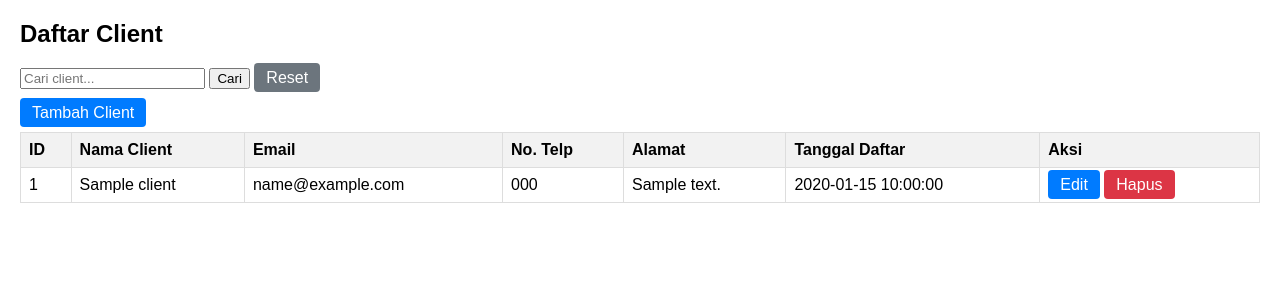
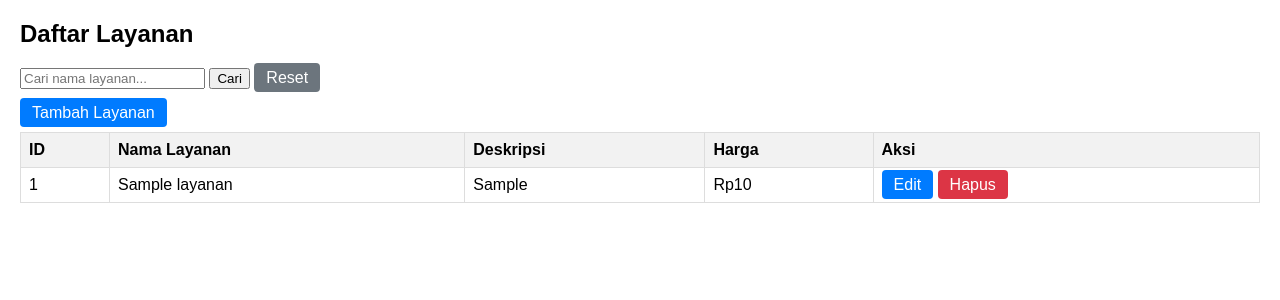
Before and after one commit to AmelyaSofia/project-web, a PHP site: page / in a window 1280 px wide. Shown: the top 300 px of the page. Run offline with PHP 8.4, Linux system fonts and the light colour scheme; tables that the repository leaves empty or names only in its code hold one stand-in row (values such as "Sample post").

Commit message:
layanan yaaa

```diff
--- /dev/null
+++ b/controller/layananController.php
@@ -0,0 +1,97 @@
+<?php
+include './model/layananModel.php';
+
+class ControllerLayanan {
+    private $model;
+
+    public function __construct() {
+        $this->model = new ModelLayanan();
+    }
+
+    public function handleRequest($fitur) {
+        $id_layanan = $_GET['id_layanan'] ?? null;
+
+        switch ($fitur) {
+            case 'tambah':
+                $this->addLayanan();
+                break;
+            case 'update':
+                if ($id_layanan) {
+                    $this->updateLayanan($id_layanan);
+                } else {
+                    header("Location: index.php?fitur=layanan");
+                }
+                break;
+            case 'hapus':
+                if ($id_layanan) {
+                    $this->deleteLayanan((int)$id_layanan);
+                } else {
+                    header("Location: index.php?fitur=layanan");
+                }
+                break;
+            default:
+                $this->listLayanans();
+                break;
+        }
+    }
+
+    public function addLayanan() {
+        if ($_SERVER['REQUEST_METHOD'] == 'POST') {
+            $nama_layanan = $_POST['nama_layanan'];
+            $deskripsi_layanan = $_POST['deskripsi_layanan'];
+            $harga_layanan = $_POST['harga_layanan'];
+
+            $berhasil = $this->model->addLayanan($nama_layanan, $deskripsi_layanan, $harga_layanan);
+            if ($berhasil) {
+                header("Location: index.php?fitur=list&message=Layanan berhasil ditambahkan");
+            } else {
+                header("Location: index.php?fitur=tambah&message=Gagal menambahkan Layanan");
+            }
+            exit;
+        } else {
+            include './view/layanan/layananAdd.php';
+        }
+    }
+
+    public function updateLayanan($id_layanan) {
+        if ($_SERVER['REQUEST_METHOD'] == 'POST') {
+            $nama_layanan = $_POST['nama_layanan'];
+            $deskripsi_layanan = $_POST['deskripsi_layanan'];
+            $harga_layanan = $_POST['harga_layanan'];
+
+            $terupdate = $this->model->updateLayanan($id_layanan, $nama_layanan, $deskripsi_layanan, $harga_layanan);
+            if ($terupdate) {
+                header("Location: index.php?fitur=list&message=Layanan berhasil diupdate");
+            } else {
+                header("Location: index.php?fitur=update&id_layanan=$id_layanan&message=Gagal mengupdate Layanan");
+            }
+            exit;
+        } else {
+            $layanan = $this->model->getLayananById($id_layanan);
+            if ($layanan) {
+                include './view/layanan/layananUpdate.php';
+            } else {
+                header("Location: index.php?fitur=layanan&message=Layanan tidak ditemukan");
+            }
+        }
+    }
+    public function deleteLayanan($id_layanan) {
+        $berhasil = $this->model->deleteLayanan($id_layanan);
+        if ($berhasil) {
+            header("Location: index.php?fitur=list&message=Layanan berhasil dihapus");
+        } else {
+            header("Location: index.php?fitur=layanan&message=Gagal menghapus Layanan");
+        }
+        exit;
+    }
+    public function listLayanans() {
+        $keyword = $_GET['search'] ?? null;
+        if ($keyword) {
+            $layanans = $this->model->searchLayanan($keyword);
+        } else {
+            $layanans = $this->model->getLayanans();
+        }
+        include './view/layanan/layananList.php';
+    }
+}
+?>
--- a/index.php
+++ b/index.php
@@ -1,17 +1,24 @@
 <?php
-$modul = $_GET['modul'] ?? 'client';
+$modul = $_GET['modul'] ?? 'layanan';
 $fitur = $_GET['fitur'] ?? 'list';
+// $id_layanan = $_GET['id_layanan'] ?? null;
 
 switch ($modul) {
-    case 'client':
-        include './controller/clientController.php';
-        $controller = new ControllerClient();
-        $controller->handleRequest($fitur);
-        break;
+    // case 'client':
+    //     include './controller/clientController.php';
+    //     $controller = new ControllerClient();
+    //     $controller->handleRequest($fitur);
+    //     break;
 
     // case 'admin':
     //     include './controller/adminController.php';
     //     $controller = new ControllerAdmin();
     //     $controller->handleRequest($fitur);
     //     break;
+
+    case 'layanan':
+        include './controller/layananController.php';
+        $controller = new ControllerLayanan();
+        $controller->handleRequest($fitur);
+        break;
 }
--- /dev/null
+++ b/model/layananModel.php
@@ -0,0 +1,69 @@
+<?php
+include './config/dbconnect.php';
+
+class ModelLayanan {
+    public function getLayanans() {
+        global $conn;
+        $sql = "SELECT * FROM layanan";
+        $result = mysqli_query($conn, $sql);
+
+        $layanans = [];
+        if ($result->num_rows > 0) {
+            while ($row = mysqli_fetch_assoc($result)) {
+                $layanans[] = $row;
+            }
+        }
+        return $layanans;
+    }
+    public function getLayananById($id_layanan) {
+        global $conn;
+        $sql = "SELECT * FROM layanan WHERE id_layanan = ?";
+        $stmt = $conn->prepare($sql);
+        $stmt->bind_param("i", $id_layanan);
+        $stmt->execute();
+        $result = $stmt->get_result();
+        return $result->fetch_assoc();
+    }
+    public function addLayanan($nama_layanan, $deskripsi_layanan, $harga_layanan) {
+        global $conn;
+        $sql = "INSERT INTO layanan (nama_layanan, deskripsi_layanan, harga_layanan) VALUES (?, ?, ?)";
+        $stmt = $conn->prepare($sql);
+        $stmt->bind_param("ssd", $nama_layanan, $deskripsi_layanan, $harga_layanan);
+        return $stmt->execute();
+    }
+    public function updateLayanan($id_layanan, $nama_layanan, $deskripsi_layanan, $harga_layanan) {
+        global $conn;
+        $sql = "UPDATE layanan SET nama_layanan = ?, deskripsi_layanan = ?, harga_layanan = ? WHERE id_layanan = ?";
+        $stmt = $conn->prepare($sql);
+        $stmt->bind_param("ssdi", $nama_layanan, $deskripsi_layanan, $harga_layanan, $id_layanan);
+        return $stmt->execute();
+    }
+    public function deleteLayanan($id_layanan) {
+        global $conn;
+        $sql = "DELETE FROM layanan WHERE id_layanan = ?";
+        $stmt = $conn->prepare($sql);
+        $stmt->bind_param("i", $id_layanan);
+        return $stmt->execute();
+    }
+    public function searchLayanan($keyword) {
+        global $conn;
+        $sql = "SELECT * FROM layanan WHERE nama_layanan LIKE ? OR deskripsi_layanan LIKE ?";
+        $stmt = $conn->prepare($sql);
+        $keyword = "%$keyword%";
+        $stmt->bind_param("ss", $keyword, $keyword);
+        $stmt->execute();
+        $result = $stmt->get_result();
+
+        $layanans = [];
+        if ($result->num_rows > 0) {
+            while ($row = mysqli_fetch_assoc($result)) {
+                $layanans[] = $row;
+            }
+        }
+        return $layanans;
+    }
+    public function getAllLayanans() {
+        return $this->getLayanans();
+    }
+}
+?>
--- /dev/null
+++ b/view/layanan/layananList.php
@@ -0,0 +1,68 @@
+<!DOCTYPE html>
+<html lang="id">
+<head>
+    <meta charset="UTF-8" />
+    <title>Daftar Layanan</title>
+    <style>
+        body { font-family: Arial, sans-serif; margin: 20px; }
+        table { border-collapse: collapse; width: 100%; margin-top: 10px; }
+        th, td { border: 1px solid #ddd; padding: 8px; text-align: left; }
+        th { background-color: #f2f2f2; }
+        .message { padding: 10px; background-color: #e0ffe0; border: 1px solid #00aa00; margin-bottom: 15px; }
+        .btn { text-decoration: none; padding: 6px 12px; background-color: #007bff; color: white; border-radius: 4px; }
+        .btn:hover { background-color: #0056b3; }
+        .btn-danger { background-color: #dc3545; }
+        .btn-danger:hover { background-color: #a71d2a; }
+        .search-box { margin-bottom: 15px; }
+    </style>
+</head>
+<body>
+    <h2>Daftar Layanan</h2>
+
+    <?php if (isset($_GET['message'])): ?>
+        <div class="message"><?= htmlspecialchars($_GET['message']) ?></div>
+    <?php endif; ?>
+
+    <form method="GET" action="index.php" class="search-box">
+        <input type="hidden" name="fitur" value="list" />
+        <input type="text" name="search" placeholder="Cari nama layanan..." value="<?= isset($_GET['search']) ? htmlspecialchars($_GET['search']) : '' ?>" />
+        <button type="submit">Cari</button>
+        <a href="index.php?fitur=list" class="btn" style="background-color:#6c757d;">Reset</a>
+    </form>
+
+    <a href="index.php?fitur=tambah" class="btn">Tambah Layanan</a>
+
+    <table>
+        <thead>
+            <tr>
+                <th>ID</th>
+                <th>Nama Layanan</th>
+                <th>Deskripsi</th>
+                <th>Harga</th>
+                <th>Aksi</th>
+            </tr>
+        </thead>
+        <tbody>
+            <?php if (!empty($layanans)): ?>
+                <?php foreach ($layanans as $layanan): ?>
+                    <tr>
+                        <td><?= htmlspecialchars($layanan['id_layanan']) ?></td>
+                        <td><?= htmlspecialchars($layanan['nama_layanan']) ?></td>
+                        <td><?= htmlspecialchars($layanan['deskripsi_layanan']) ?></td>
+                        <td>Rp<?= number_format($layanan['harga_layanan'], 0, ',', '.') ?></td>
+                        <td>
+                            <a href="index.php?fitur=update&id_layanan=<?= $layanan['id_layanan'] ?>" class="btn">Edit</a>
+                            <a href="index.php?fitur=hapus&id_layanan=<?= $layanan['id_layanan'] ?>" class="btn btn-danger"
+                               onclick="return confirm('Yakin ingin menghapus layanan ini?');">Hapus</a>
+                        </td>
+                    </tr>
+                <?php endforeach; ?>
+            <?php else: ?>
+                <tr>
+                    <td colspan="5" style="text-align:center;">Data layanan tidak ditemukan.</td>
+                </tr>
+            <?php endif; ?>
+        </tbody>
+    </table>
+</body>
+</html>
```
Also changed, not shown: view/layanan/layananAdd.php (added, +42 -0 lines), view/layanan/layananUpdate.php (added, +44 -0 lines).
